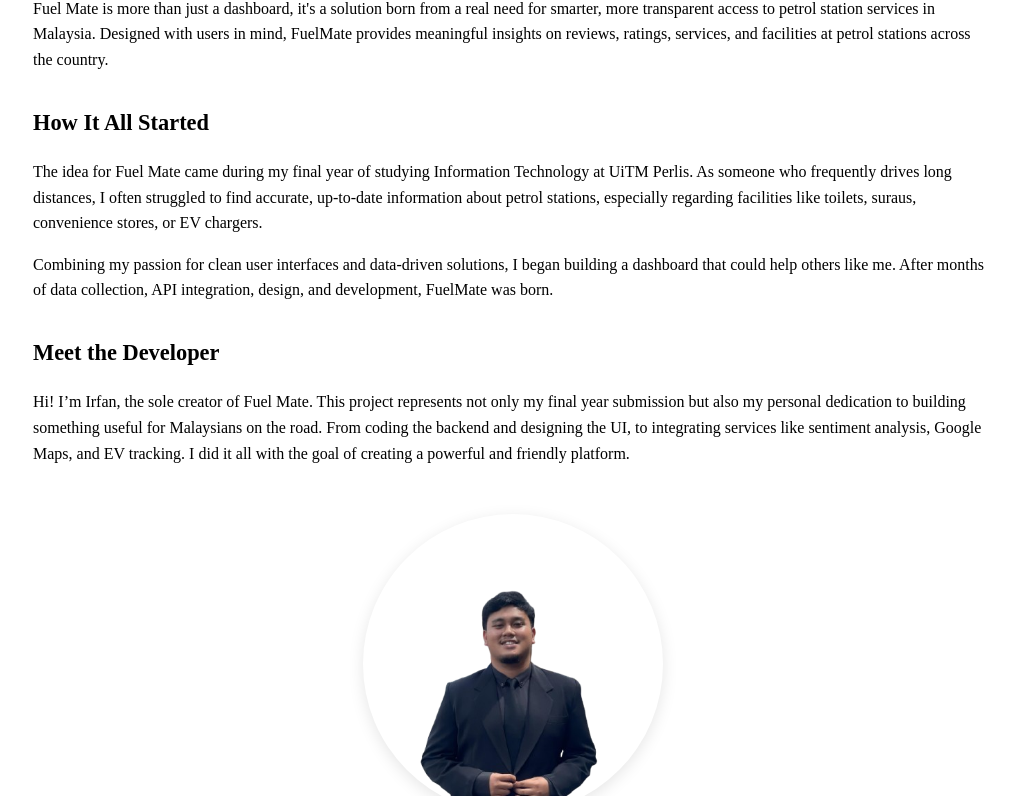
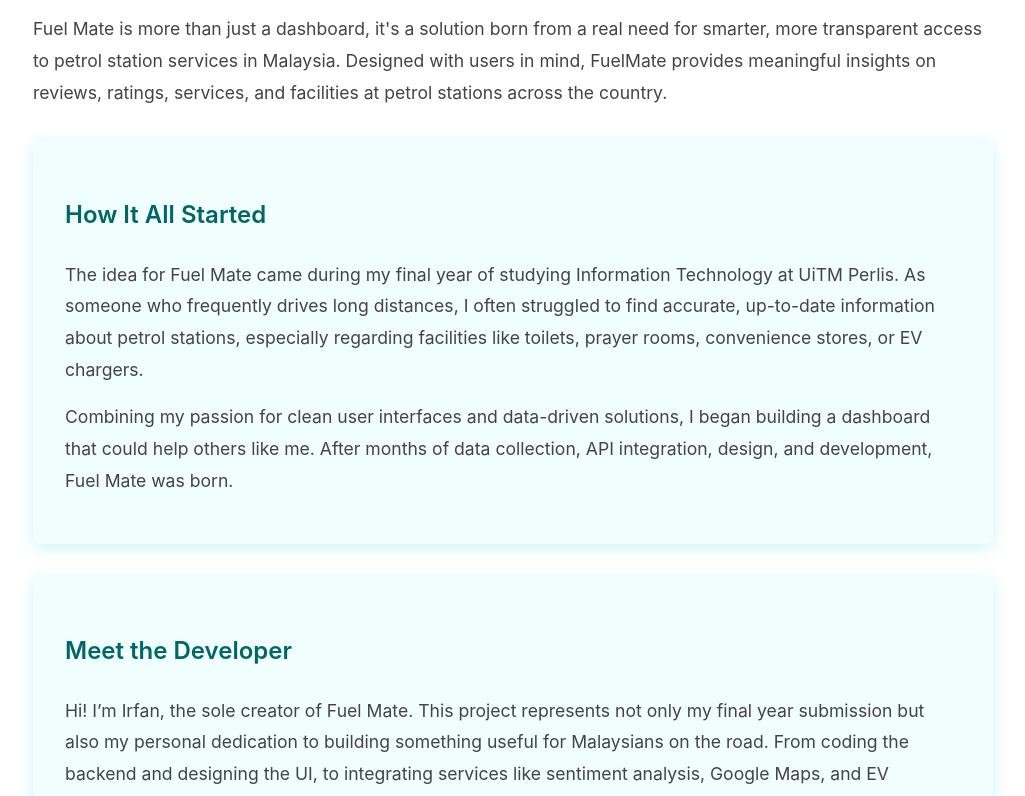
Before and after one commit to irfnfzl/FuelMate, a plain HTML site: page aboutus.html in a window 1280 px wide. Shown: the part 194-990 px from the top of the page, without its empty margins (127-1152 px from the left). Drawn offline with Linux system fonts and the light colour scheme.

Commit message:
Update aboutus.html

```diff
--- a/aboutus.html
+++ b/aboutus.html
@@ -7,19 +7,19 @@
   <style>
     body {
       margin: 0;
-      font-family: var(--font-family);
-      background-color: var(--bg-color);
-      color: var(--text-color);
+      font-family: 'Inter', sans-serif;
+      background-color: #f4f4f4;
+      color: #333;
       line-height: 1.6;
     }
 
     .about-wrapper {
       max-width: 960px;
       margin: 4rem auto;
-      padding: 2rem;
-      background-color: var(--white);
-      border-radius: var(--radius);
-      box-shadow: 0 6px 20px var(--shadow);
+      padding: 3rem;
+      background-color: #fff;
+      border-radius: 12px;
+      box-shadow: 0 6px 20px rgba(0, 0, 0, 0.1);
       animation: fadeIn 1s ease-out;
     }
 
@@ -35,25 +35,30 @@
     }
 
     .about-wrapper h1 {
-      font-size: 2rem;
+      font-size: 2rem; /* Adjusted title size to match Overview page */
       margin-bottom: 1rem;
-      color: var(--main-color);
+      color: #006666;
+      text-align: center;
+      font-weight: 700;
     }
 
     .about-wrapper h2 {
       margin-top: 2rem;
-      color: var(--accent-color);
-      font-size: 1.4rem;
+      color: #00cccc;
+      font-size: 1.6rem;
+      font-weight: 600;
     }
 
     .about-wrapper p {
       margin-bottom: 1rem;
-      font-size: 1rem;
+      font-size: 1.1rem;
+      color: #444;
+      line-height: 1.8;
     }
 
     .highlight-box {
-      background-color: var(--accent-color);
-      color: var(--white);
+      background-color: #00cccc;
+      color: #fff;
       padding: 1.5rem;
       border-radius: var(--radius);
       margin-top: 2rem;
@@ -74,7 +79,7 @@
       height: 300px;
       border-radius: 50%;
       overflow: hidden;
-      border: 4px solid var(--accent-color);
+      border: 4px solid #00cccc;
       box-shadow: 0 4px 16px rgba(0, 0, 0, 0.1);
       transition: transform 0.3s ease;
     }
@@ -89,10 +94,36 @@
       object-fit: cover;
     }
 
+    /* New Card Layout for Sections */
+    .card {
+      background-color: #f0fefe;
+      padding: 2rem;
+      border-radius: 8px;
+      box-shadow: 0 4px 16px rgba(0, 204, 204, 0.2);
+      margin-top: 2rem;
+      transition: transform 0.3s ease;
+    }
+
+    .card:hover {
+      transform: translateY(-5px);
+    }
+
+    .card h3 {
+      font-size: 1.5rem;
+      color: #006666;
+      font-weight: 600;
+    }
+
+    .card p {
+      font-size: 1.1rem;
+      color: #444;
+      margin-top: 1rem;
+    }
+
     @media (max-width: 768px) {
       .about-wrapper {
         margin: 2rem 1rem;
-        padding: 1.5rem;
+        padding: 2rem;
       }
 
       .about-wrapper h1 {
@@ -113,30 +144,41 @@
 <body>
   <section class="page-content about-us">
     <div class="about-wrapper">
+      <!-- Main Title -->
       <h1>About Fuel Mate</h1>
+
+      <!-- Introduction Text -->
       <p>
         Fuel Mate is more than just a dashboard, it's a solution born from a real need for smarter, more transparent access to petrol station services in Malaysia. Designed with users in mind, FuelMate provides meaningful insights on reviews, ratings, services, and facilities at petrol stations across the country.
       </p>
 
-      <h2>How It All Started</h2>
+      <!-- How It All Started Section -->
+      <div class="card">
+        <h3>How It All Started</h3>
         <p>
-        The idea for Fuel Mate came during my final year of studying Information Technology at UiTM Perlis. As someone who frequently drives long distances, I often struggled to find accurate, up-to-date information about petrol stations, especially regarding facilities like toilets, suraus, convenience stores, or EV chargers.
+          The idea for Fuel Mate came during my final year of studying Information Technology at UiTM Perlis. As someone who frequently drives long distances, I often struggled to find accurate, up-to-date information about petrol stations, especially regarding facilities like toilets, prayer rooms, convenience stores, or EV chargers.
         </p>
         <p>
-        Combining my passion for clean user interfaces and data-driven solutions, I began building a dashboard that could help others like me. After months of data collection, API integration, design, and development, FuelMate was born.
+          Combining my passion for clean user interfaces and data-driven solutions, I began building a dashboard that could help others like me. After months of data collection, API integration, design, and development, Fuel Mate was born.
         </p>
+      </div>
 
-      <h2>Meet the Developer</h2>
+      <!-- Meet the Developer Section -->
+      <div class="card">
+        <h3>Meet the Developer</h3>
         <p>
           Hi! I’m Irfan, the sole creator of Fuel Mate. This project represents not only my final year submission but also my personal dedication to building something useful for Malaysians on the road. From coding the backend and designing the UI, to integrating services like sentiment analysis, Google Maps, and EV tracking. I did it all with the goal of creating a powerful and friendly platform.
         </p>
+      </div>
 
+      <!-- Developer Image -->
       <div class="developer-photo">
         <div class="photo-frame">
           <img src="img/developer.png" alt="Photo of Irfan" />
         </div>
       </div>
 
+      <!-- Highlight Box with Quote -->
       <div class="highlight-box">
         "Fuel Mate is not just a project, it's a personal mission to make travel smarter and more informed."
       </div>
```
Lines whose indentation alone changed are shown as unchanged.
